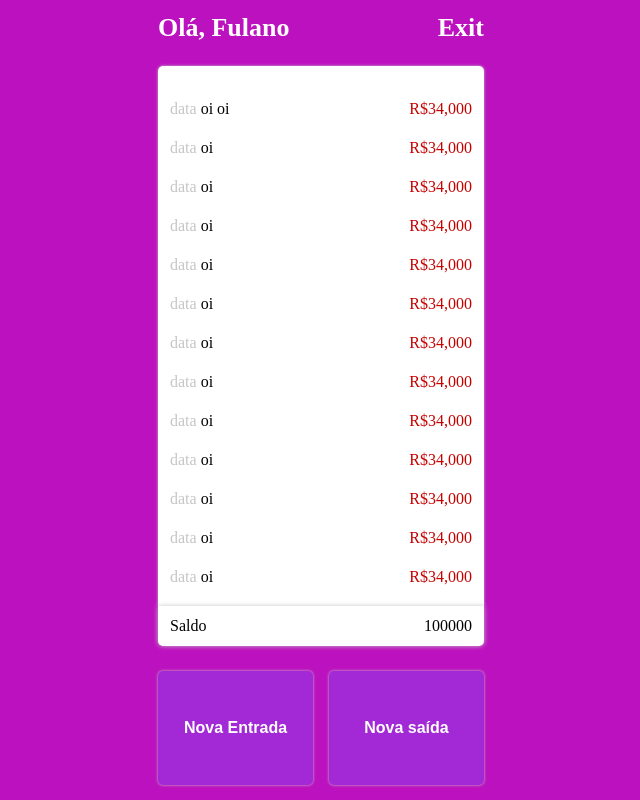
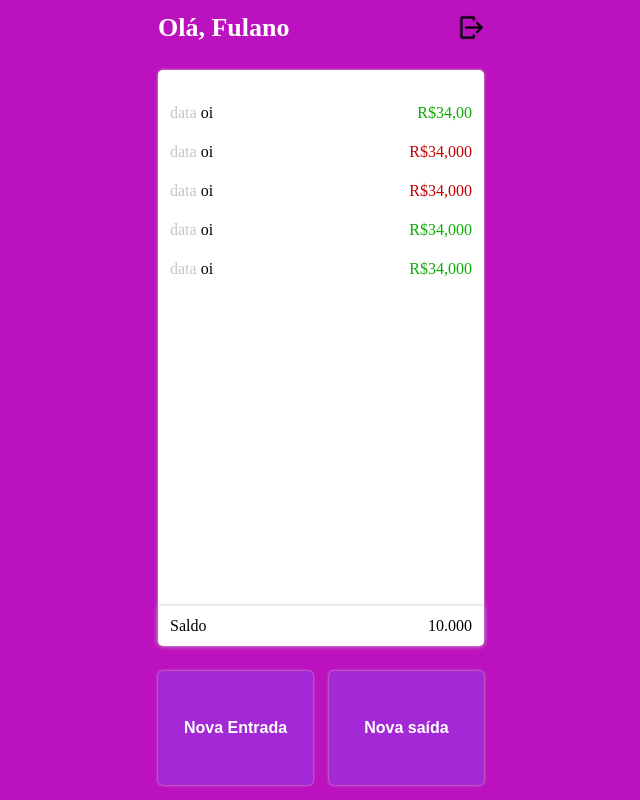
Before and after one commit to GabrielCardoz0/projeto14-mywallet-front, a React (Create React App) app: page /home in a window 1280 px wide. Shown: the whole page, without its empty margins (319-959 px from the left). Built offline with nearby package versions, Linux system fonts and the light colour scheme.

Commit message:
docs: add folder images & review homepage style

```diff
--- a/src/paginas/HomePage.js
+++ b/src/paginas/HomePage.js
@@ -1,57 +1,37 @@
 import { Link } from "react-router-dom";
 import styled from "styled-components"
+import signout from "../images/logout.png"
 
 export default function HomePage() {
     return(
         <BackgroundPurple>
             <TopBar>
                 <div>Olá, Fulano</div>
-                <div>Exit</div>
+                <Link to={"/"}><img src={signout} alt=""/></Link>
             </TopBar>
 
             <RegistrosInOut>
                 {/* <span>Não há regidtros de entrada ou saída</span> */}
                 <ul>
-                    <li> <span> <span className="date">data</span> oi oi </span> <span className="money">R$34,000</span></li>
+                    <li> <span> <span className="date">data</span> oi </span> <Money entrou={true} >R$34,00</Money></li>
 
-                    <li> <span> <span className="date">data</span> oi </span> <span className="money">R$34,000</span></li>
+                    <li> <span> <span className="date">data</span> oi </span> <Money entrou={false} >R$34,000</Money></li>
 
-                    <li> <span> <span className="date">data</span> oi </span> <span className="money">R$34,000</span></li>
+                    <li> <span> <span className="date">data</span> oi </span> <Money entrou={false} >R$34,000</Money></li>
 
-                    <li> <span> <span className="date">data</span> oi </span> <span className="money">R$34,000</span></li>
+                    <li> <span> <span className="date">data</span> oi </span> <Money entrou={true} >R$34,000</Money></li>
 
-                    <li> <span> <span className="date">data</span> oi </span> <span className="money">R$34,000</span></li>
-
-                    <li> <span> <span className="date">data</span> oi </span> <span className="money">R$34,000</span></li>
-
-                    <li> <span> <span className="date">data</span> oi </span> <span className="money">R$34,000</span></li>
-
-                    <li> <span> <span className="date">data</span> oi </span> <span className="money">R$34,000</span></li>
-
-                    <li> <span> <span className="date">data</span> oi </span> <span className="money">R$34,000</span></li>
-
-                    <li> <span> <span className="date">data</span> oi </span> <span className="money">R$34,000</span></li>
-
-                    <li> <span> <span className="date">data</span> oi </span> <span className="money">R$34,000</span></li>
-
-                    <li> <span> <span className="date">data</span> oi </span> <span className="money">R$34,000</span></li>
-
-                    <li> <span> <span className="date">data</span> oi </span> <span className="money">R$34,000</span></li>
-
-                    <li> <span> <span className="date">data</span> oi </span> <span className="money">R$34,000</span></li>
-
-                    <li> <span> <span className="date">data</span> oi </span> <span className="money">R$34,000</span></li>
+                    <li> <span> <span className="date">data</span> oi </span> <Money entrou={true} >R$34,000</Money></li>
                 </ul>
             </RegistrosInOut>
 
-            <SaldoFinal><span>Saldo</span> <span>100000</span></SaldoFinal>
+            <SaldoFinal><span>Saldo</span> <span>10.000</span></SaldoFinal>
 
             <BottomBar>
                 <Link to={"/addin"}><button>Nova Entrada</button></Link>
                 <Link to={"/addout"}><button>Nova saída</button></Link>
+            </BottomBar>
 
-
-            </BottomBar>
         </BackgroundPurple>
     )
 };
@@ -76,6 +56,9 @@ const TopBar = styled.div`
     width:326px;
     color: #fff;
     margin-bottom:25px;
+    img{
+        width:25px;
+    }
 `;
 
 const RegistrosInOut = styled.div`
@@ -108,14 +91,12 @@ const RegistrosInOut = styled.div`
         .date{
             color:#c6c6c6;
         }
-
-        .money{
-        color:#c70000;
-        /* color:#03ac00; */
-        }
-
     }
 `;
+
+const Money = styled.span`
+    color: ${ props => props.entrou? "#0cac00":"#c70000"};
+`
 
  const SaldoFinal = styled.div`
     display:flex;
@@ -144,5 +125,6 @@ const BottomBar = styled.div`
         color: #fff;
         font-size:16px;
         font-weight:700;
+        cursor:pointer;
     }
 `;
```
Also changed, not shown: src/images/logout.png (added).
